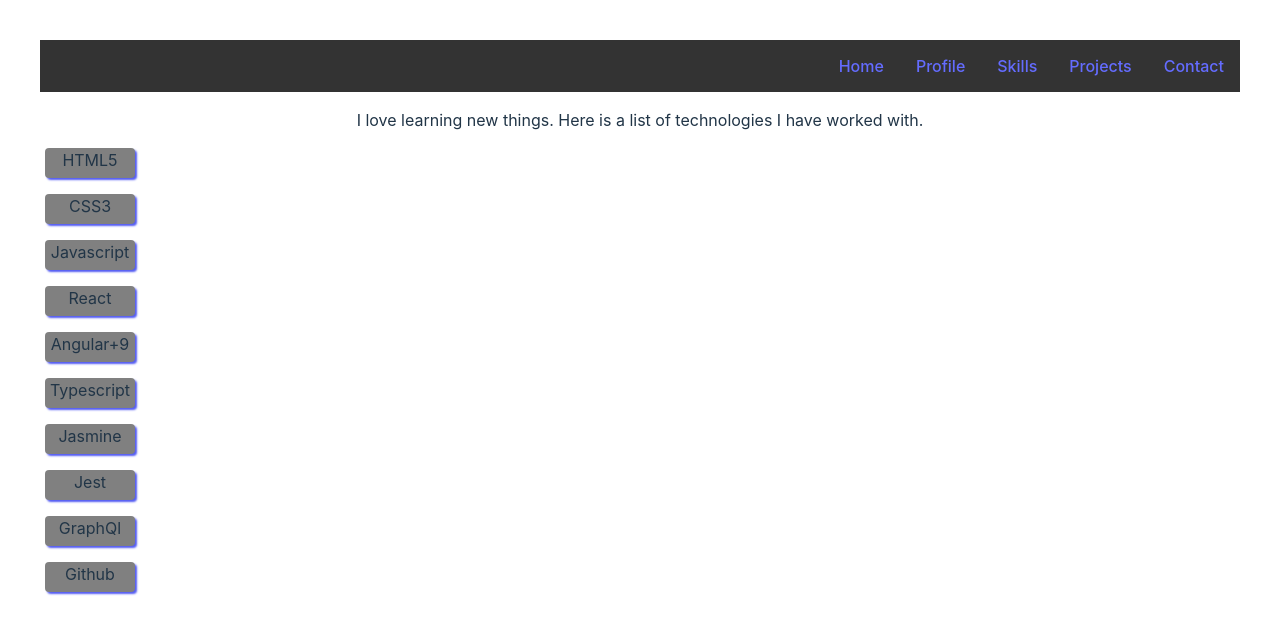
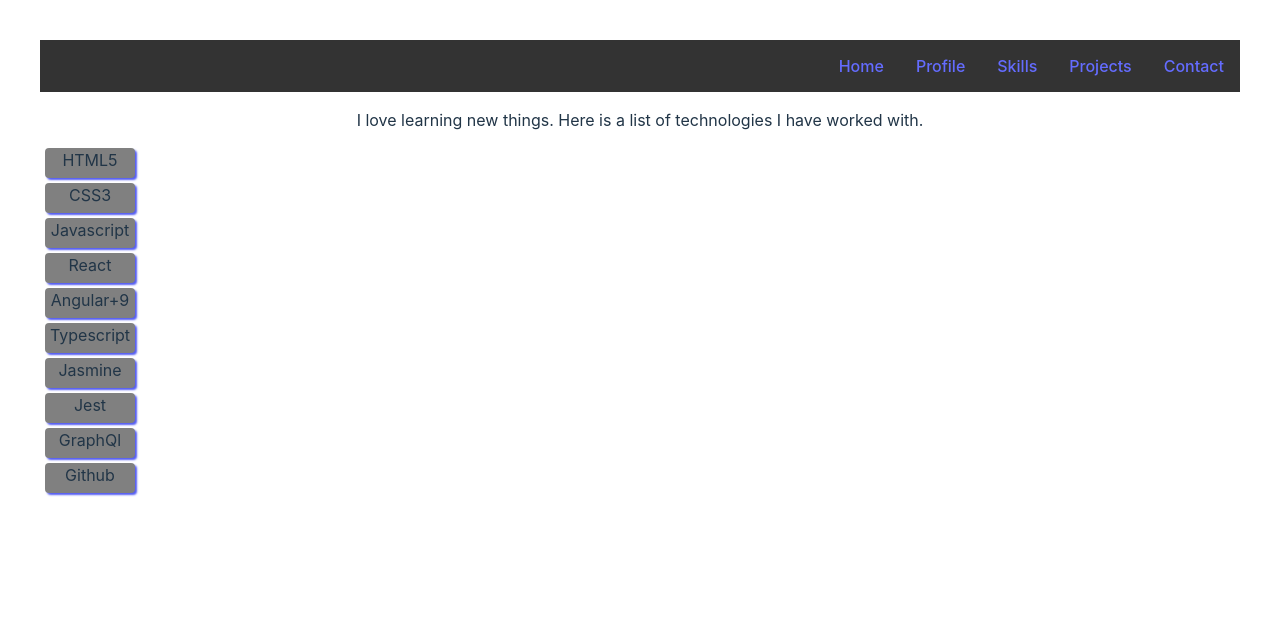
Before and after one commit to marincami/personal-portfolio, a React (Vite) app in the folder personal-portfolio/: page /skills in a window 1280 px wide. Shown: the top 634 px of the page. Built offline with nearby package versions, Linux system fonts and the light colour scheme.

Commit message:
adding skills

```diff
--- a/personal-portfolio/src/Skills.jsx
+++ b/personal-portfolio/src/Skills.jsx
@@ -1,41 +1,14 @@
 import React from 'react'
 
-export default function Skills({ skill }) {
+export default function Skills({ skills }) {
 
 	return (
 		<div>
 			<p>I love learning new things. Here is a list of technologies I have worked with.</p>
 			<div className='skills-grid'>
-				<div className='skill-box'>
-					<p>HTML5</p>
-				</div>
-				<div className='skill-box'>
-					<p>CSS3</p>
-				</div>
-				<div className='skill-box'>
-					<p>Javascript</p>
-				</div>
-				<div className='skill-box'>
-					<p>React</p>
-				</div>
-				<div className='skill-box'>
-					<p>Angular+9</p>
-				</div>
-				<div className='skill-box'>
-					<p>Typescript</p>
-				</div>
-				<div className='skill-box'>
-					<p>Jasmine</p>
-				</div>
-				<div className='skill-box'>
-					<p>Jest</p>
-				</div>
-				<div className='skill-box'>
-					<p>GraphQl</p>
-				</div>
-				<div className='skill-box'>
-					<p>Github</p>
-				</div>
+				{skills.map((skill) =>
+					<p className='skill-box' key={skill}>{skill}</p> // key to identify each item in the list
+				)}
 			</div>
 		</div>
 	)
--- a/personal-portfolio/src/assets/data.json
+++ b/personal-portfolio/src/assets/data.json
@@ -43,10 +43,18 @@
       "path":"/skills",
       "elementName": "Skills",
       "props": {
-        "skill": "HTML5",
-        "skill": "CSS3",
-        "about": "I am a system engineer who loves learning and programming. I am passionate about technology and I have been working in the software industry for almost 4 years as a developer.",
-        "experience": "I have worked with web technologies in the frontend and backend, using agile methodologies like Scrum, SAFE and Kanban. I am responsible, enterprising and an active person."
+        "skills": [
+          "HTML5",
+          "CSS3",
+          "Javascript",
+          "React",
+          "Angular+9",
+          "Typescript",
+          "Jasmine",
+          "Jest",
+          "GraphQl",
+          "Github"
+        ]
       }
     }
 	]
```
Also changed, not shown: personal-portfolio/src/AppRouter.jsx (line endings or trailing spaces).
